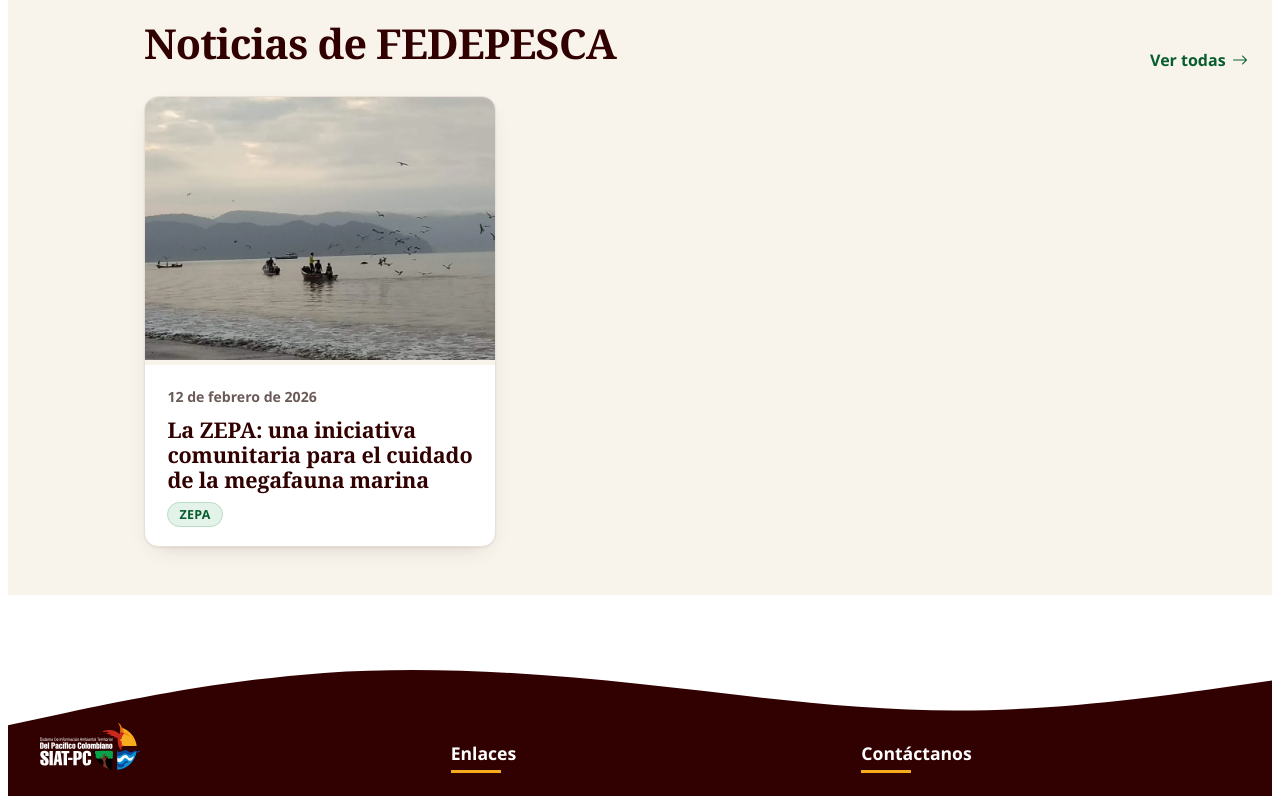
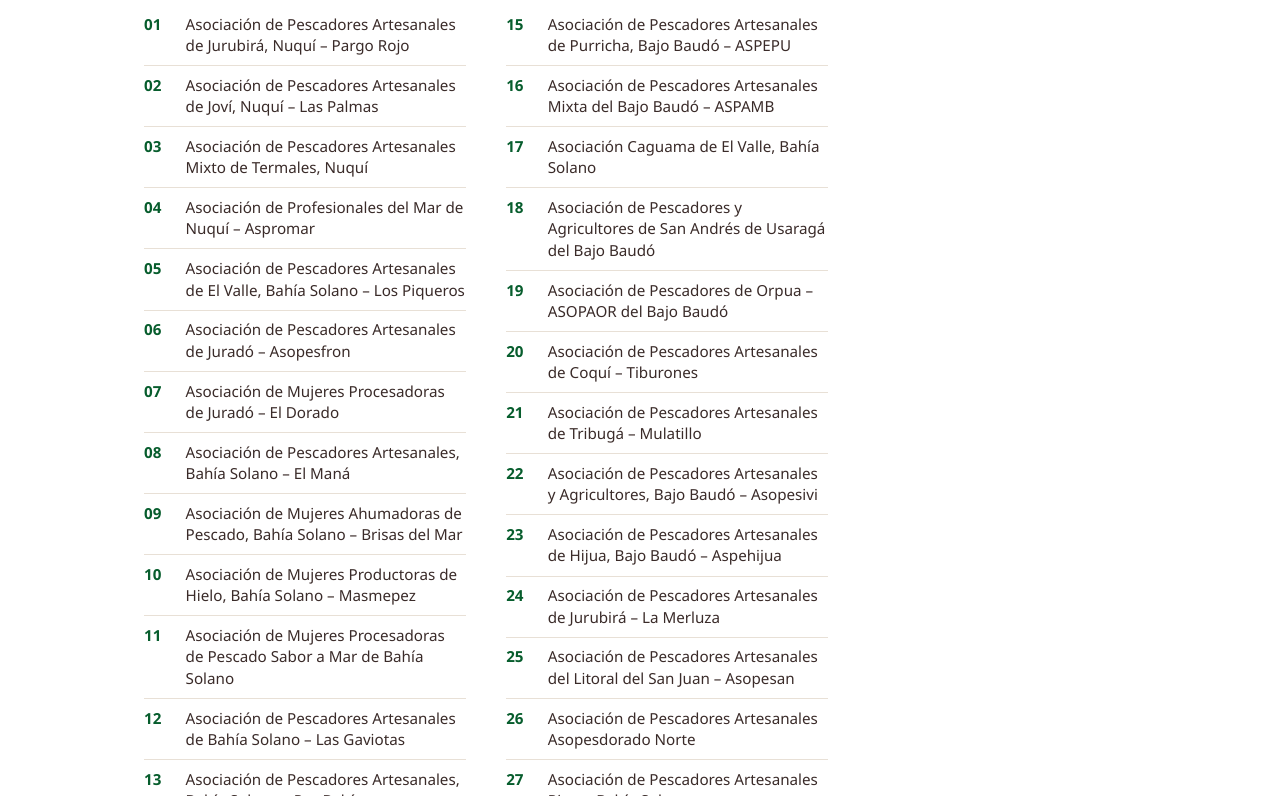
Before and after one commit to JanuarAsprilla/siatpc-informacion, an Astro site: page /entidades/fedepesca in a window 1280 px wide. Shown: the part 943-1739 px from the top of the page. Built offline with nearby package versions, Linux system fonts and the light colour scheme; Astro itself is replaced by a stand-in of ours.

Commit message:
feat: 28 asociaciones afiliadas a FEDEPESCA (diciembre de 2016) y título completo de la nota de Panorama
Co-Authored-By: Claude Sonnet 5.5 <noreply@anthropic.com>

```diff
--- a/src/components/EntityCard.astro
+++ b/src/components/EntityCard.astro
@@ -6,7 +6,7 @@ import LogoEntidad from './LogoEntidad.astro';
 interface Props { e: Entidad; docs: number }
 const { e, docs } = Astro.props;
 const resumen = e.acerca ? resumir(e.acerca, 190) : 'Descripción por confirmar con la entidad.';
-const buscable = normalizar(`${e.nombre} ${e.sigla} ${e.tipo} ${e.acerca}`);
+const buscable = normalizar(`${e.nombre} ${e.sigla} ${e.tipo} ${e.acerca} ${(e.afiliadas ?? []).join(" ")}`);
 ---
 <li data-item data-q={buscable} data-tipo={e.tipo} data-relacion={e.relacion}>
   <article class="tarjeta">
--- a/src/data/entidades.json
+++ b/src/data/entidades.json
@@ -1,6 +1,36 @@
 [
  {
   "slug": "fedepesca",
+  "afiliadas": [
+   "Asociación de Pescadores Artesanales de Jurubirá, Nuquí – Pargo Rojo",
+   "Asociación de Pescadores Artesanales de Joví, Nuquí – Las Palmas",
+   "Asociación de Pescadores Artesanales Mixto de Termales, Nuquí",
+   "Asociación de Profesionales del Mar de Nuquí – Aspromar",
+   "Asociación de Pescadores Artesanales de El Valle, Bahía Solano – Los Piqueros",
+   "Asociación de Pescadores Artesanales de Juradó – Asopesfron",
+   "Asociación de Mujeres Procesadoras de Juradó – El Dorado",
+   "Asociación de Pescadores Artesanales, Bahía Solano – El Maná",
+   "Asociación de Mujeres Ahumadoras de Pescado, Bahía Solano – Brisas del Mar",
+   "Asociación de Mujeres Productoras de Hielo, Bahía Solano – Masmepez",
+   "Asociación de Mujeres Procesadoras de Pescado Sabor a Mar de Bahía Solano",
+   "Asociación de Pescadores Artesanales de Bahía Solano – Las Gaviotas",
+   "Asociación de Pescadores Artesanales, Bahía Solano – Pez Bahía",
+   "Asociación de Pescadores Artesanales, Bajo Baudó – Aspabab",
+   "Asociación de Pescadores Artesanales de Purricha, Bajo Baudó – ASPEPU",
+   "Asociación de Pescadores Artesanales Mixta del Bajo Baudó – ASPAMB",
+   "Asociación Caguama de El Valle, Bahía Solano",
+   "Asociación de Pescadores y Agricultores de San Andrés de Usaragá del Bajo Baudó",
+   "Asociación de Pescadores de Orpua – ASOPAOR del Bajo Baudó",
+   "Asociación de Pescadores Artesanales de Coquí – Tiburones",
+   "Asociación de Pescadores Artesanales de Tribugá – Mulatillo",
+   "Asociación de Pescadores Artesanales y Agricultores, Bajo Baudó – Asopesivi",
+   "Asociación de Pescadores Artesanales de Hijua, Bajo Baudó – Aspehijua",
+   "Asociación de Pescadores Artesanales de Jurubirá – La Merluza",
+   "Asociación de Pescadores Artesanales del Litoral del San Juan – Asopesan",
+   "Asociación de Pescadores Artesanales Asopesdorado Norte",
+   "Asociación de Pescadores Artesanales Ripeo, Bahía Solano",
+   "Asociación de Pescadores Artesanales Línea de Mano"
+  ],
   "nombre": "Federación de Trabajadores de la Pesca Artesanal",
   "sigla": "FEDEPESCA",
   "tipo": "Organización pesquera comunitaria",
--- a/src/data/noticias.json
+++ b/src/data/noticias.json
@@ -57,13 +57,13 @@
  {
   "id": "la-zepa-una-iniciativa-comunitaria-para-el-cuidado-de-la-megafauna-marina",
   "entidad": "fedepesca",
-  "titulo": "La ZEPA: una iniciativa comunitaria para el cuidado de la megafauna marina",
+  "titulo": "La Zona Exclusiva de Pesca Artesanal: una iniciativa comunitaria para el cuidado de la megafauna marina y la soberanía alimentaria",
   "autor": "Jorge Iván Chica (FEDEPESCA)",
   "fecha": "2026-02-12",
   "portada": "img/gicpa/panorama-zepa.webp",
   "bloques": [
    { "t": "p", "x": "Buena práctica presentada en Panorama Solutions y liderada por el GIC-PA. El proceso de la Zona Exclusiva de Pesca Artesanal comenzó entre 1997 y 1998." },
-   { "t": "p", "x": "La fecha corresponde a la última actualización de la ficha. El título completo está por confirmar en la fuente." }
+   { "t": "p", "x": "La fecha corresponde a la última actualización de la ficha; la página no indica la fecha de publicación." }
   ],
   "tematicas": ["ZEPA"],
   "fuente": { "nombre": "Panorama Solutions", "url": "https://panorama.solutions/es/solution/la-zona-exclusiva-de-pesca-artesanal-una-iniciativa-comunitaria-para-el-cuidado-de-la" }
--- a/src/lib/datos.ts
+++ b/src/lib/datos.ts
@@ -4,7 +4,7 @@ import noticiasJson from '../data/noticias.json';
 import tematicasJson from '../data/tematicas.json';
 
 export type Dato = { k: string; v: string; href: string | null };
-export type Entidad = { slug: string; nombre: string; sigla: string; tipo: string; relacion: 'Miembro' | 'Relacionada'; logo: string | null; logoBlanco?: boolean; creditoLogo?: { texto: string; url: string }; acerca: string; datos: Dato[] };
+export type Entidad = { slug: string; nombre: string; sigla: string; tipo: string; relacion: 'Miembro' | 'Relacionada'; logo: string | null; afiliadas?: string[]; logoBlanco?: boolean; creditoLogo?: { texto: string; url: string }; acerca: string; datos: Dato[] };
 export type Archivo = { nombre: string; url: string; tipo: string; bytes: number | null };
 export type Documento = { id: string; entidad: string; categoria: string; titulo: string; desc: string; fecha: string | null; archivos: Archivo[] };
 export type Bloque = { t: 'p'; x: string } | { t: 'h'; x: string } | { t: 'img'; src: string } | { t: 'ul'; items: string[] };
--- a/src/pages/entidades/[slug].astro
+++ b/src/pages/entidades/[slug].astro
@@ -33,6 +33,13 @@ const hrefDocs = `/documentos/?entidad=${e.slug}`;
             ? <a class="boton boton--verde" href={hrefDocs}>Ver documentos <i class="bi bi-arrow-right" aria-hidden="true"></i></a>
             : <a class="boton boton--borde" href="/documentos/">Ver documentos de otras entidades <i class="bi bi-arrow-right" aria-hidden="true"></i></a>}
         </div>
+        {e.afiliadas && e.afiliadas.length > 0 && (
+          <section class="afiliadas" aria-labelledby="t-afiliadas">
+            <h2 id="t-afiliadas">Asociaciones afiliadas</h2>
+            <p>{e.afiliadas.length} asociaciones y grupos afiliados a diciembre de 2016, según la publicación de MarViva y el GIC-PA. No hay una lista más reciente verificada.</p>
+            <ol>{e.afiliadas.map((a) => <li><span>{a}</span></li>)}</ol>
+          </section>
+        )}
         {nNoticias > 0 && <p style="margin-top:1rem"><a class="enlace-flecha" href="/noticias/">Ver noticias <i class="bi bi-arrow-right" aria-hidden="true"></i></a></p>}
       </div>
       <aside class="ficha" aria-label={`Datos de ${e.sigla}`}>
--- a/src/styles/modulo.css
+++ b/src/styles/modulo.css
@@ -272,3 +272,12 @@ html { overflow-x: hidden; }
 
 .ficha__credito { margin: 0; padding: 0.7rem 1.4rem 0; font-size: 0.8rem; line-height: 1.4; color: var(--suave); }
 .ficha__credito a { color: inherit; text-decoration: underline; text-underline-offset: 3px; }
+
+/* Asociaciones afiliadas a una entidad (FEDEPESCA) */
+.afiliadas { margin: 2rem 0 0; }
+.afiliadas h2 { font-family: var(--serif); font-size: 1.6rem; font-weight: 600; margin: 0 0 0.4rem; color: var(--ink); text-align: left; }
+.afiliadas p { margin: 0 0 1rem; color: var(--suave); font-size: 0.95rem; }
+.afiliadas ol { margin: 0; padding: 0; list-style: none; counter-reset: af; columns: 2; column-gap: 2.5rem; }
+.afiliadas li { counter-increment: af; break-inside: avoid; display: grid; grid-template-columns: 2.2rem 1fr; gap: 0.4rem; padding: 0.55rem 0; border-bottom: 1px solid var(--linea); font-size: 0.95rem; line-height: 1.4; }
+.afiliadas li::before { content: counter(af, decimal-leading-zero); font-variant-numeric: tabular-nums; font-weight: 700; color: var(--verde-oscuro); }
+@media (max-width: 760px) { .afiliadas ol { columns: 1; } }
```
Also changed, not shown: .impeccable/hook.cache.json, README.md.
